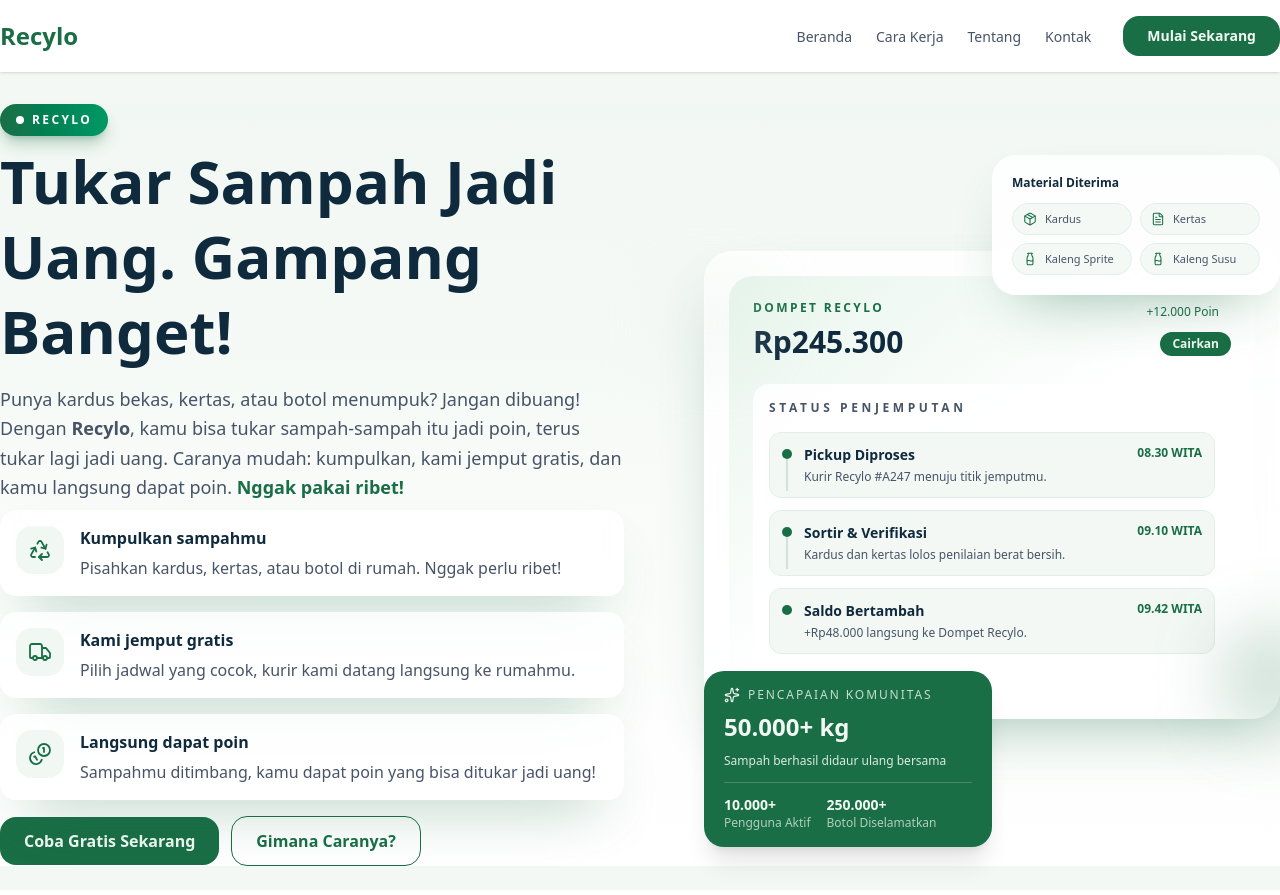
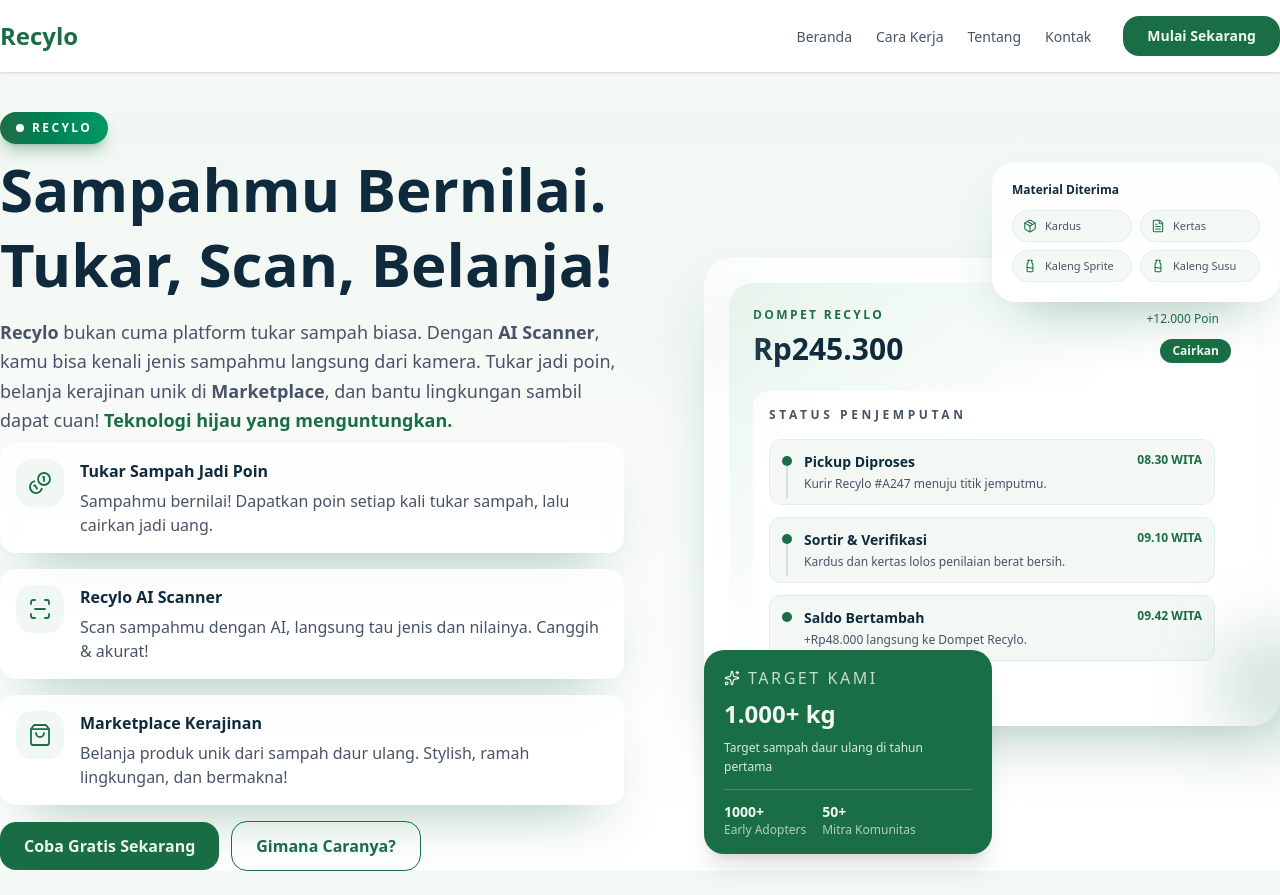
Before and after one commit to Recylo/recylo-landing-page, a Next.js app: page / in a window 1280 px wide. Shown: the top 895 px of the page. Built offline with nearby package versions, Linux system fonts and the light colour scheme.

Commit message:
refactor(hero-section): edit hero sections to the business and goals more descriptive

```diff
--- a/src/app/globals.css
+++ b/src/app/globals.css
@@ -75,7 +75,7 @@
   }
 
   .section-padding-y {
-    padding-top: 1.5rem; /* 48px */
+    padding-top: 0rem; /* 48px */
     padding-bottom: 1.5rem;
   }
 
--- a/src/app/layout.tsx
+++ b/src/app/layout.tsx
@@ -32,7 +32,7 @@
     <html lang="en">
       <body className={`${poppins.variable} ${geistMono.variable} antialiased`}>
         <Navbar />
-        <div className="pt-20">{children}</div>
+        <div className="pt-20 lg:pt-28">{children}</div>
       </body>
     </html>
   );
--- a/src/components/LandingPageSection.tsx
+++ b/src/components/LandingPageSection.tsx
@@ -2,7 +2,7 @@
 
 export const LandingPageSection = () => {
   return (
-    <main className="flex flex-col section-padding-x section-padding-y">
+    <main className="flex flex-col section-padding-x pb-6">
       <HeroSection />
     </main>
   );
--- a/src/components/hero-section/HeroCopy.tsx
+++ b/src/components/hero-section/HeroCopy.tsx
@@ -30,7 +30,9 @@
           id="hero-heading"
           className="text-4xl font-extrabold leading-tight text-brand-secondary md:text-5xl lg:text-6xl"
         >
-          Tukar Sampah Jadi Uang. Gampang Banget!
+          Sampahmu Bernilai.
+          <br />
+          Tukar, Scan, Belanja!
         </h1>
         {/* alternatif:
         1. Tukar Sampah Jadi Uang. Gampang Banget!
@@ -40,18 +42,18 @@
         5. Peduli Lingkungan, Dapet Passive Income. Double Win!
         */}
         <p className="text-base leading-relaxed text-neutral-600 sm:text-lg">
-          Punya kardus bekas, kertas, atau botol menumpuk? Jangan dibuang!
-          Dengan <strong>Recylo</strong>, kamu bisa tukar sampah-sampah itu jadi
-          poin, terus tukar lagi jadi uang. Caranya mudah: kumpulkan, kami
-          jemput gratis, dan kamu langsung dapat poin.
+          <strong>Recylo</strong> bukan cuma platform tukar sampah biasa. Dengan{" "}
+          <strong>AI Scanner</strong>, kamu bisa kenali jenis sampahmu langsung
+          dari kamera. Tukar jadi poin, belanja kerajinan unik di{" "}
+          <strong>Marketplace</strong>, dan bantu lingkungan sambil dapat cuan!
           <span className="font-semibold text-brand-primary">
             {" "}
-            Nggak pakai ribet!
+            Teknologi hijau yang menguntungkan.
           </span>
         </p>
       </div>
 
-      {/* 3 Langkah Highlights */}
+      {/* 3 Fitur Utama */}
       <Highlights highlights={HERO_HIGHLIGHTS} />
 
       {/* Tombol Call-to-Action */}
--- a/src/components/hero-section/HeroIcons.tsx
+++ b/src/components/hero-section/HeroIcons.tsx
@@ -1,4 +1,4 @@
-import { Coins, Recycle, Truck, type IconNode } from "lucide";
+import { Coins, ScanLine, ShoppingBag, type IconNode } from "lucide";
 
 import type { HeroHighlight } from "../../data/heroData";
 import { LucideIcon } from "./LucideIcon";
@@ -10,9 +10,9 @@
  * Menghubungkan nama icon dengan komponen Lucide
  */
 const HIGHLIGHT_ICON_MAP: Record<HighlightIconName, IconNode> = {
-  recycle: Recycle,
-  truck: Truck,
   coins: Coins,
+  scan: ScanLine,
+  "shopping-bag": ShoppingBag,
 };
 
 type HighlightIconProps = {
--- a/src/components/hero-section/HeroIllustration.tsx
+++ b/src/components/hero-section/HeroIllustration.tsx
@@ -139,7 +139,7 @@
         <div className="absolute left-0 hidden w-64 rounded-[20px] bg-brand-primary px-4 py-3 text-brand-accent shadow-xl sm:flex sm:w-72 sm:flex-col sm:gap-2 sm:px-5 sm:py-4 md:-bottom-32 lg:-bottom-32">
           <div className="flex items-center gap-2">
             <LucideIcon icon={Sparkles} size={14} className="sm:size-4" />
-            <p className="text-[10px] uppercase tracking-[0.16em] text-brand-accent/80 sm:text-xs">
+            <p className="text-[10px] uppercase tracking-[0.16em] text-brand-accent/80 sm:text-base">
               {HERO_IMPACT.label}
             </p>
           </div>
--- a/src/data/heroData.ts
+++ b/src/data/heroData.ts
@@ -6,32 +6,32 @@
 
 /**
  * HERO_HIGHLIGHTS
- * Data 3 langkah utama menggunakan Recylo
+ * 3 Fitur utama Recylo
  *
  * Digunakan di: HeroCopy component (section Highlights)
  * Format: id, icon, title, description
  */
 export const HERO_HIGHLIGHTS = [
   {
-    id: "schedule",
-    icon: "recycle",
-    title: "Kumpulkan sampahmu",
+    id: "points",
+    icon: "coins",
+    title: "Tukar Sampah Jadi Poin",
     description:
-      "Pisahkan kardus, kertas, atau botol di rumah. Nggak perlu ribet!",
+      "Sampahmu bernilai! Dapatkan poin setiap kali tukar sampah, lalu cairkan jadi uang.",
   },
   {
-    id: "secure",
-    icon: "truck",
-    title: "Kami jemput gratis",
+    id: "ai",
+    icon: "scan",
+    title: "Recylo AI Scanner",
     description:
-      "Pilih jadwal yang cocok, kurir kami datang langsung ke rumahmu.",
+      "Scan sampahmu dengan AI, langsung tau jenis dan nilainya. Canggih & akurat!",
   },
   {
-    id: "wallet",
-    icon: "coins",
-    title: "Langsung dapat poin",
+    id: "marketplace",
+    icon: "shopping-bag",
+    title: "Marketplace Kerajinan",
     description:
-      "Sampahmu ditimbang, kamu dapat poin yang bisa ditukar jadi uang!",
+      "Belanja produk unik dari sampah daur ulang. Stylish, ramah lingkungan, dan bermakna!",
   },
 ] as const;
 
@@ -84,11 +84,22 @@
  * Format: label, metric, detail, stats[]
  */
 export const HERO_IMPACT = {
-  label: "Pencapaian Komunitas",
-  metric: "50.000+ kg",
-  detail: "Sampah berhasil didaur ulang bersama",
+  label: "Target Kami",
+  metric: "1.000+ kg",
+  detail: "Target sampah daur ulang di tahun pertama",
   stats: [
-    { value: "10.000+", label: "Pengguna Aktif" },
-    { value: "250.000+", label: "Botol Diselamatkan" },
+    { value: "1000+", label: "Early Adopters" },
+    { value: "50+", label: "Mitra Komunitas" },
   ],
 } as const;
+
+// Versi sebelumnya (untuk production/setelah launch):
+// export const HERO_IMPACT = {
+//   label: "Pencapaian Komunitas",
+//   metric: "50.000+ kg",
+//   detail: "Sampah berhasil didaur ulang bersama",
+//   stats: [
+//     { value: "10.000+", label: "Pengguna Aktif" },
+//     { value: "5.000+", label: "Transaksi Berhasil" },
+//   ],
+// } as const;
```
